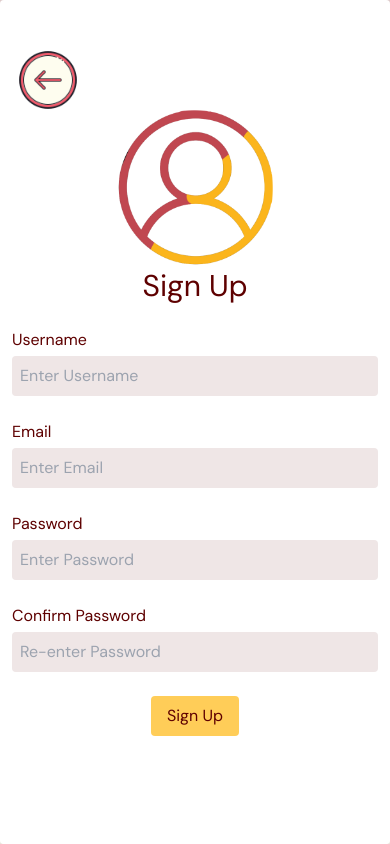
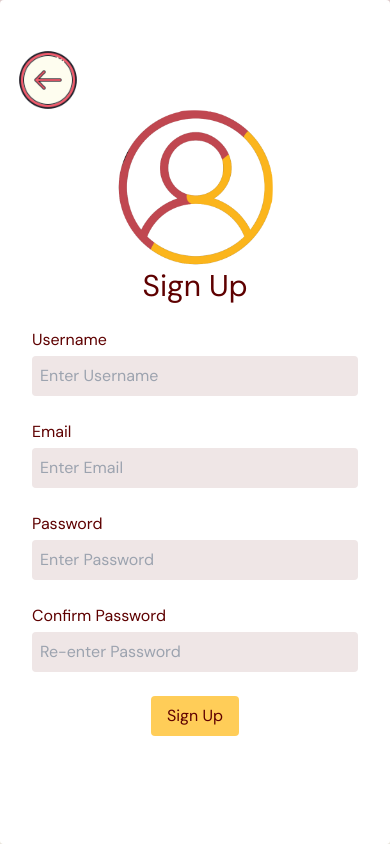
Before and after one commit to Ayush-Singh24/ProjectsHub, a Next.js app: page /signup in a window 390 px wide. Built offline with nearby package versions, Linux system fonts and the light colour scheme.

Commit message:
fixed padding in signup page for smaller screens

```diff
--- a/src/pages/signup.tsx
+++ b/src/pages/signup.tsx
@@ -28,7 +28,7 @@ export default function SignUp() {
           alt="image"
           className="hidden object-cover w-1/2 md:block basis-1/2"
         />
-        <div className="flex flex-col justify-center w-full h-full gap-6 p-3 bg-white rounded md:p-4 lg:p-5 md:rounded-none md:basis-1/2 md:text-base lg:text-lg md:h-auto md:w-auto">
+        <div className="flex flex-col justify-center w-full h-full gap-6 p-8 bg-white rounded md:p-4 lg:p-5 md:rounded-none md:basis-1/2 md:text-base lg:text-lg md:h-auto md:w-auto">
           <img
             src="images/backbutton.png"
             alt="backbutton"
```
